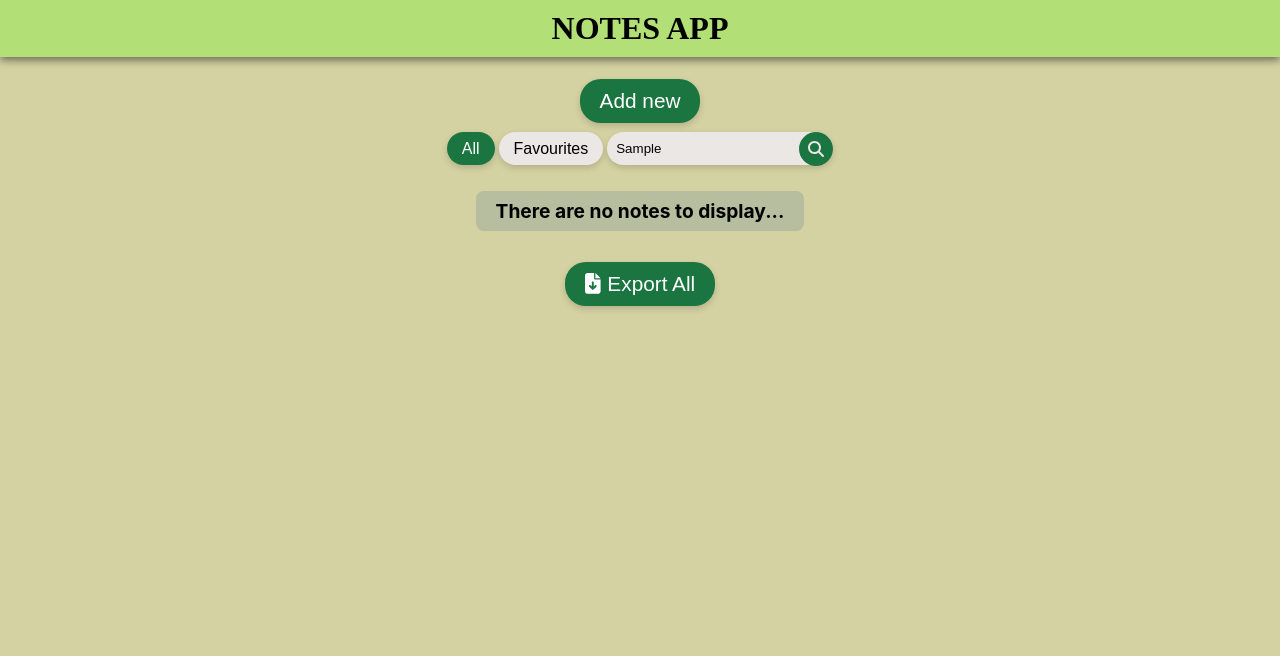
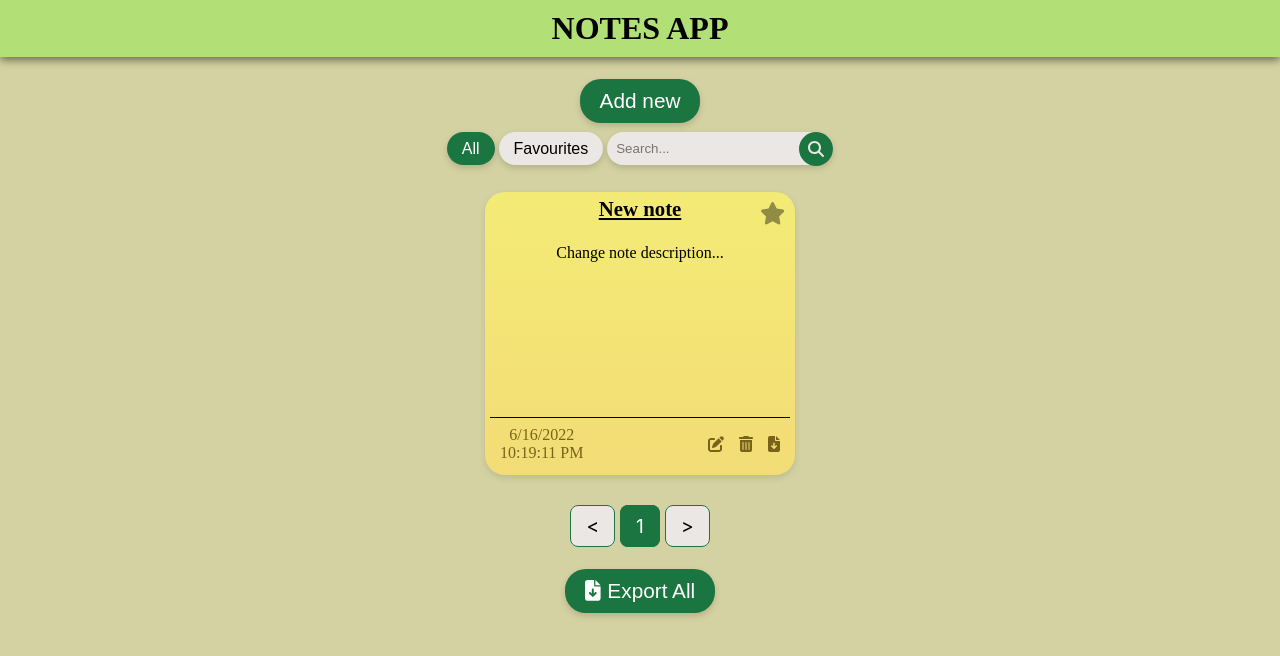
Before and after one commit to nedimdzanic/notes-app, a React (Create React App) app: page / in a window 1280 px wide. Both pictures are taken after typing "Sample" into the empty fields and a click on the button "Add new". Shown: the top 656 px of the page. Built offline with nearby package versions, Linux system fonts and the light colour scheme; a web font is replaced by a local one.

Commit message:
fix: pagination filters

```diff
--- a/src/components/Notes/AddNew.js
+++ b/src/components/Notes/AddNew.js
@@ -8,6 +8,8 @@ const AddNew = () => {
   const dispatch = useDispatch();
 
   const addNewHandler = () => {
+    dispatch(notesActions.filter("all"));
+    dispatch(notesActions.search(""));
     dispatch(notesActions.addNew());
   };
 
--- a/src/components/Notes/NotesList.js
+++ b/src/components/Notes/NotesList.js
@@ -22,10 +22,11 @@ const NotesList = () => {
 
   return (
     <section className={classes.container}>
-      {filteredNotes.length < 1 && (
+      {filteredNotes.length < 1 ? (
         <p className={classes.noteAlert}>There are no notes to display...</p>
+      ) : (
+        <Pagination itemsPerPage={8} items={filteredNotes} />
       )}
-      <Pagination itemsPerPage={8} items={filteredNotes} />
     </section>
   );
 };
--- a/src/components/UI/Pagination/Pagination.js
+++ b/src/components/UI/Pagination/Pagination.js
@@ -1,4 +1,5 @@
 import React, { useState, useEffect } from "react";
+import { useSelector } from "react-redux";
 
 import ReactPaginate from "react-paginate";
 import Note from "../../../components/Notes/Note";
@@ -25,6 +26,10 @@ const Items = ({ currentItems }) => {
 };
 
 const Pagination = ({ itemsPerPage, items }) => {
+  const filter = useSelector((state) => state.filter);
+  const search = useSelector((state) => state.search);
+  const [force, setForce] = useState(undefined);
+
   const [currentItems, setCurrentItems] = useState(null);
   const [pageCount, setPageCount] = useState(0);
   const [itemOffset, setItemOffset] = useState(0);
@@ -36,10 +41,17 @@ const Pagination = ({ itemsPerPage, items }) => {
     setPageCount(Math.ceil(items.length / itemsPerPage));
   }, [itemOffset, itemsPerPage, items]);
 
+  useEffect(() => {
+    const newOffset = (0 * itemsPerPage) % items.length;
+    setItemOffset(newOffset);
+    setForce(0);
+  }, [filter, search, items.length, itemsPerPage]);
+
   const handlePageClick = (event) => {
     const newOffset = (event.selected * itemsPerPage) % items.length;
 
     setItemOffset(newOffset);
+    setForce(event.selected);
   };
 
   return (
@@ -50,6 +62,7 @@ const Pagination = ({ itemsPerPage, items }) => {
         pageRangeDisplayed={3}
         marginPagesDisplayed={2}
         pageCount={pageCount}
+        forcePage={force}
         previousLabel="<"
         nextLabel=">"
         breakLabel="..."
```
